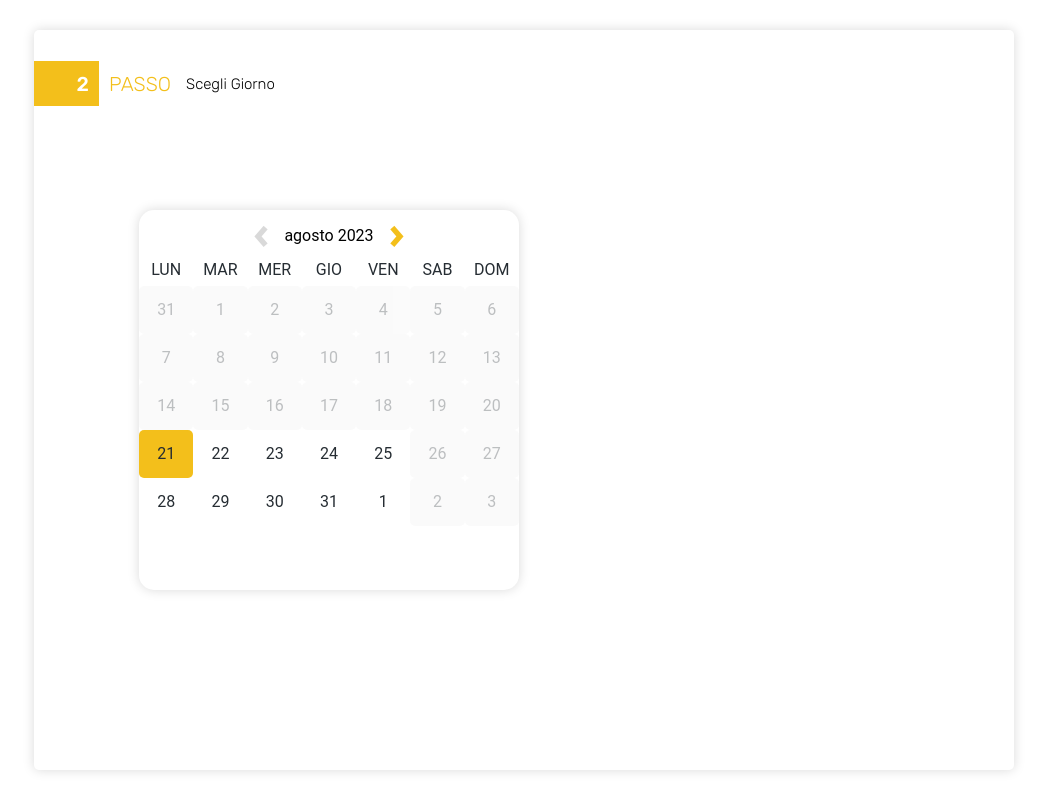
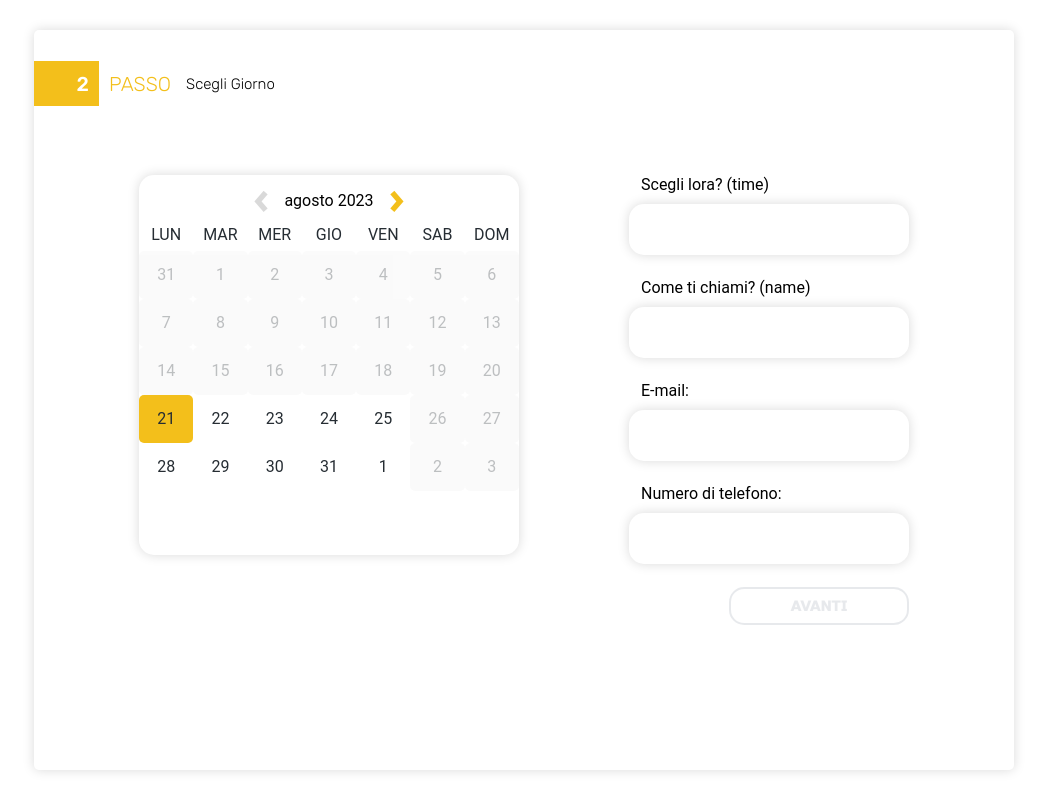
Before and after one commit to ihnatenkoo/Barbershop-Customer-Register, a React (Vite) app: page /order in a window 1280 px wide. Shown: the whole page, without its empty margins (116-1163 px from the left). Built offline with nearby package versions, Linux system fonts and the light colour scheme.

Commit message:
Create <OrderForm/>

```diff
--- /dev/null
+++ b/src/components/OrderForm/OrderForm.tsx
@@ -0,0 +1,117 @@
+import { ChangeEvent, FC, FormEvent, useState } from 'react';
+import { useAppSelector } from '../../hooks';
+import Button from '../ui/Button';
+import { Flex } from '../../styled/mixins';
+import styled from 'styled-components';
+
+const Form = styled.form`
+	${Flex({ direction: 'column', gap: '23px 0' })}
+`;
+
+const Label = styled.label`
+	${Flex({ direction: 'column', gap: '10px 0' })}
+	span {
+		font-size: 16px;
+		padding-left: 12px;
+		font-family: 'Roboto';
+	}
+`;
+
+const Input = styled.input`
+	padding: 16px;
+	box-shadow: 0 0 12px rgb(0 0 0 / 15%);
+	border-radius: 15px;
+	border: none;
+	width: 280px;
+	font-family: 'Roboto';
+	font-size: 16px;
+
+	&:focus {
+		outline-color: ${(props) => props.theme.colors.accent};
+		outline-style: solid;
+		outline-width: 3px;
+	}
+`;
+
+const FormButton = styled(Button)`
+	align-self: flex-end;
+`;
+
+const OrderForm: FC = () => {
+	const [orderInfo, setOrderInfo] = useState({
+		orderTime: '',
+		customerName: '',
+		comment: '',
+		phone: '',
+	});
+
+	const currentMasterID = useAppSelector(
+		(state) => state.order.currentMaster?._id
+	);
+
+	const orderDay = useAppSelector((state) => state.order.orderDay);
+
+	const handleOrderInfoChange = (
+		e: ChangeEvent<HTMLInputElement | HTMLTextAreaElement>
+	): void => {
+		setOrderInfo({
+			...orderInfo,
+			[e.target.name]: e.target.value,
+		});
+	};
+
+	const onSubmitForm = async (e: FormEvent<HTMLFormElement>): Promise<void> => {
+		e.preventDefault();
+		if (!orderDay || !currentMasterID) {
+			return;
+		}
+	};
+
+	return (
+		<Form onSubmit={onSubmitForm}>
+			<Label>
+				<span>Scegli lora? (time)</span>
+				<Input
+					type="text"
+					name="orderTime"
+					value={orderInfo.orderTime}
+					onChange={handleOrderInfoChange}
+				/>
+			</Label>
+
+			<Label>
+				<span>Come ti chiami? (name)</span>
+				<Input
+					type="text"
+					name="customerName"
+					onChange={handleOrderInfoChange}
+					value={orderInfo.customerName}
+				/>
+			</Label>
+
+			<Label>
+				<span>E-mail:</span>
+				<Input
+					type="text"
+					name="Email"
+					onChange={handleOrderInfoChange}
+					value={orderInfo.phone}
+				/>
+			</Label>
+
+			<Label>
+				<span> Numero di telefono:</span>
+				<Input
+					type="text"
+					name="phone"
+					onChange={handleOrderInfoChange}
+					value={orderInfo.phone}
+				/>
+			</Label>
+
+			<FormButton disabled>AVANTI</FormButton>
+		</Form>
+	);
+};
+
+export default OrderForm;
--- a/src/pages/OrderPage/OrderPage.tsx
+++ b/src/pages/OrderPage/OrderPage.tsx
@@ -1,10 +1,12 @@
 import styled from 'styled-components';
-import { Container } from '../../styled/mixins';
+import { Container, Flex } from '../../styled/mixins';
 import MainLayout from '../../components/layout/MainLayout';
 import Calendar from '../../components/Calendar/Calendar';
+import OrderForm from '../../components/OrderForm/OrderForm';
 
 const PageContainer = styled.div`
 	${Container({})}
+	${Flex({ justify: 'space-between' })}
 `;
 
 const OrderPage = () => {
@@ -12,6 +14,7 @@ const OrderPage = () => {
 		<MainLayout pageNumber={2} pageTitle={'Scegli Giorno'}>
 			<PageContainer>
 				<Calendar />
+				<OrderForm />
 			</PageContainer>
 		</MainLayout>
 	);
```
